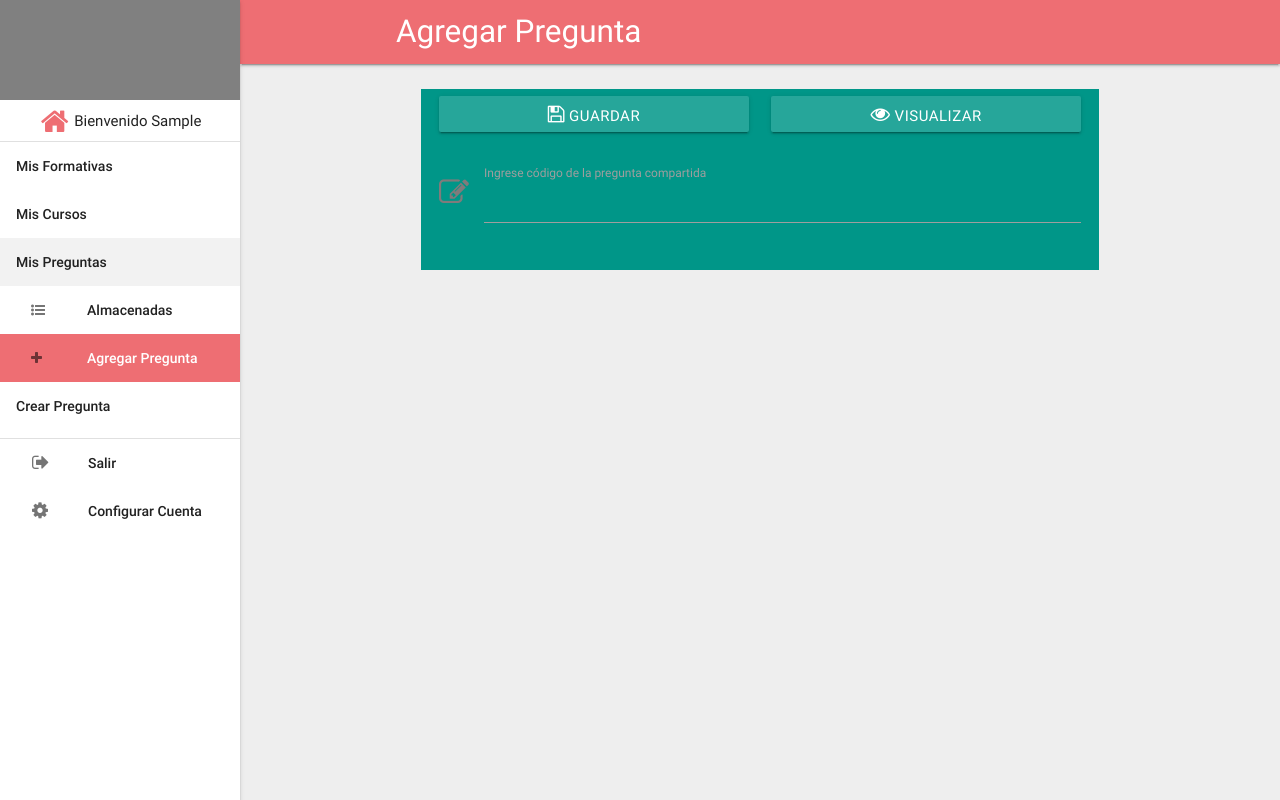
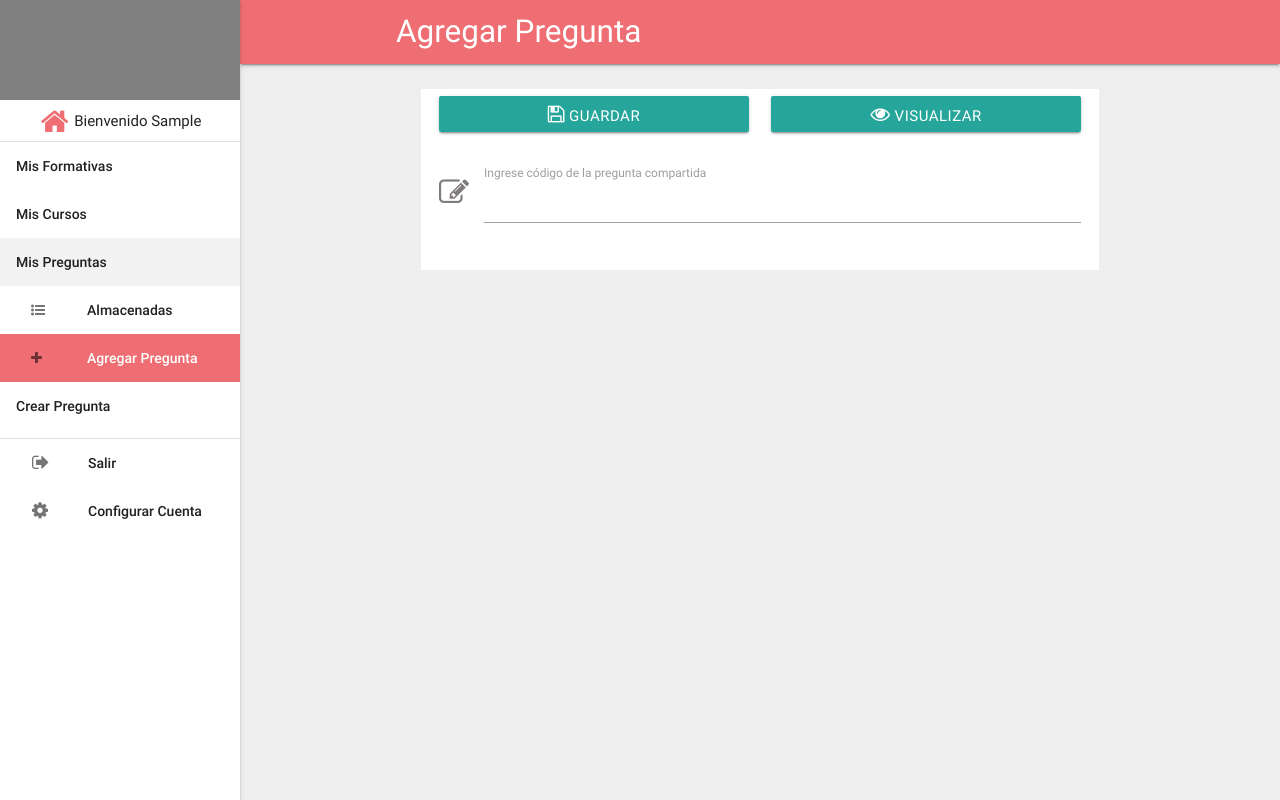
Before and after one commit to ehuenuman/FAMA, a Django app: a page that uses templates/teacher/add_question.html in a window 1280 px wide. Run offline with Django 3.2, Linux system fonts and the light colour scheme; the visitor is signed in with stand-in values (Sample User, id 1); parts of the project's set-up code (start-up, migrations or seed data) failed here and were passed over.

Commit message:
Minor bugfixs

```diff
--- a/templates/course/create.html
+++ b/templates/course/create.html
@@ -21,7 +21,7 @@
 {% block content %}
 <div class="row">
   <div class="col s12">
-    <form id="for-new-course" method="POST" class="col s12 m8 l8 offset-m2 offset-l2 card-box">
+    <form id="for-new-course" method="POST" class="card-box col s12 m8 l8 offset-m2 offset-l2">
       {% csrf_token %}
       <div class="row last-row">
         <div class="input-field col s12">
--- a/templates/teacher/add_question.html
+++ b/templates/teacher/add_question.html
@@ -34,7 +34,7 @@ Agregar Pregunta
 {% block content %}
 <div class="row">
   <div class="col s12">
-    <div class="col s12 m8 offset-m2 card-box">
+    <div class="col s12 m8 offset-m2 card-box white">
       <div class="row">
         <div class="col s6" style="padding-bottom: 10px;">
           <button class="waves-effect waves-light btn col s12" id="save_question">
```
